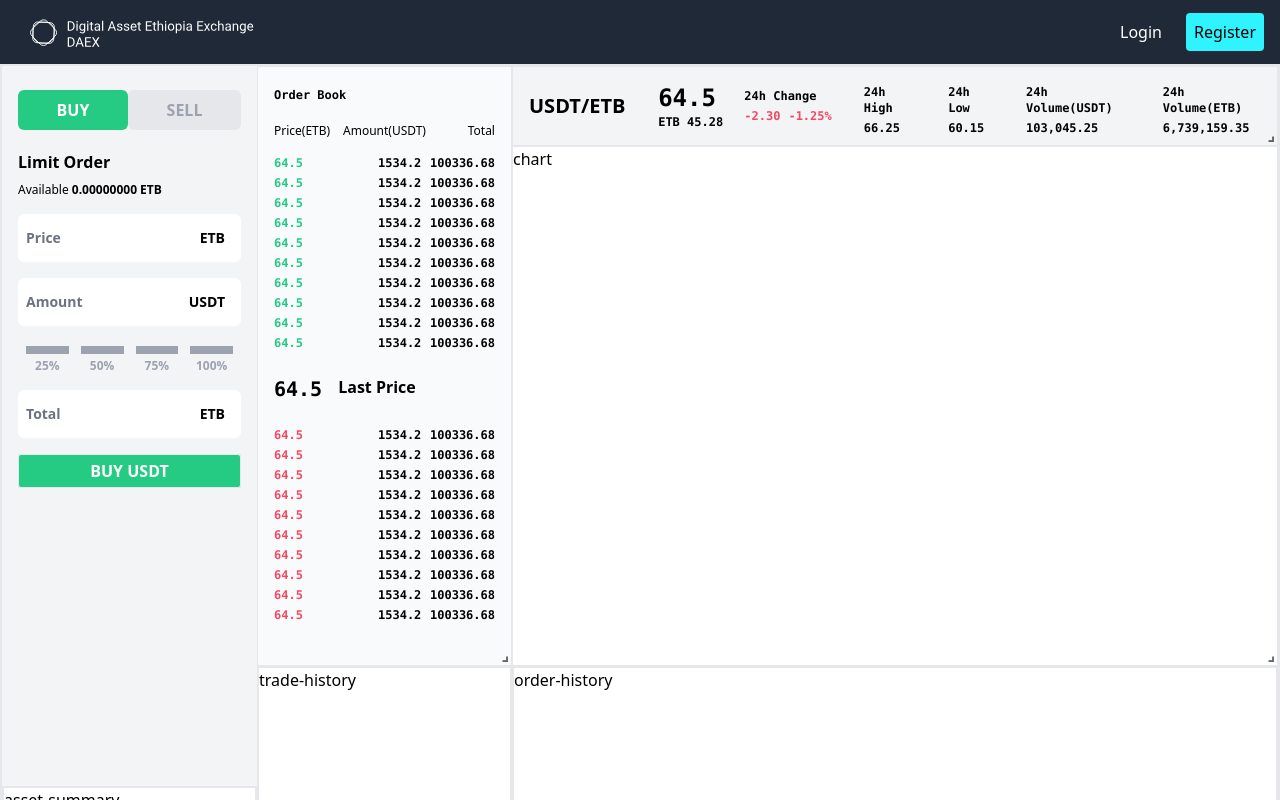
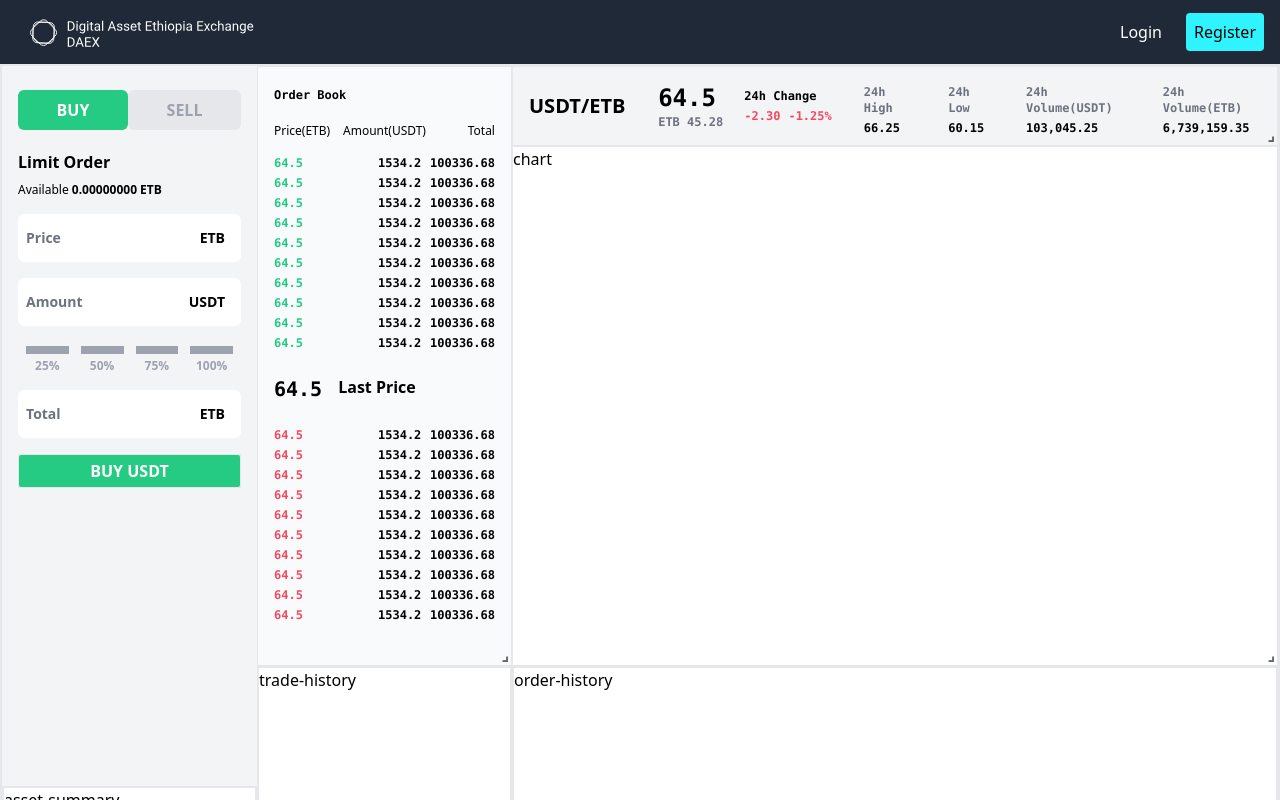
Before and after one commit to Digital-Asset-Ethiopia-Exchange/daex, a Next.js app: page /trade/USDT_cETB in a window 1280 px wide. Shown: the top 800 px of the page. Built offline with nearby package versions, Linux system fonts and the light colour scheme.

Commit message:
Changed font color

```diff
--- a/pages/trade/[id].tsx
+++ b/pages/trade/[id].tsx
@@ -410,9 +410,9 @@
             <h1 className="font-semibold text-xl">USDT/ETB</h1>
           </div>
           <div className="w-full sm:w-2/12 font-mono flex flex-col justify-center items font-semibold">
-            <h2 className="text-2xl">64.5</h2>
-            <h3 className="text-xs">ETB 45.28</h3>
-            <div className="flex sm:hidden space-x-2 text-light-red font-semibold text-sm my-1">
+            <h2 className="text-2xl font-bold">64.5</h2>
+            <h3 className="text-xs font-bold text-gray-500">ETB 45.28</h3>
+            <div className="flex sm:hidden space-x-2 text-light-red font-bold sm:font-semibold text-sm my-1">
               <h3>-2.30</h3>
               <h3>-1.25%</h3>
             </div>
@@ -426,19 +426,19 @@
               </div>
             </div>
             <div className="text-xs mt-2">
-              <h2 className="mb-1">24h High</h2>
+              <h2 className="mb-1 text-gray-500">24h High</h2>
               <h3>66.25</h3>
             </div>
             <div className="text-xs mt-2 ml-4">
-              <h2 className="mb-1">24h Low</h2>
+              <h2 className="mb-1 text-gray-500">24h Low</h2>
               <h3>60.15</h3>
             </div>
             <div className="text-xs mt-2 ml-4">
-              <h2 className="mb-1">24h Volume(USDT)</h2>
+              <h2 className="mb-1 text-gray-500">24h Volume(USDT)</h2>
               <h3>103,045.25</h3>
             </div>
             <div className="text-xs mt-2 ml-4">
-              <h2 className="mb-1">24h Volume(ETB)</h2>
+              <h2 className="mb-1 text-gray-500">24h Volume(ETB)</h2>
               <h3>6,739,159.35</h3>
             </div>
           </div>
```
